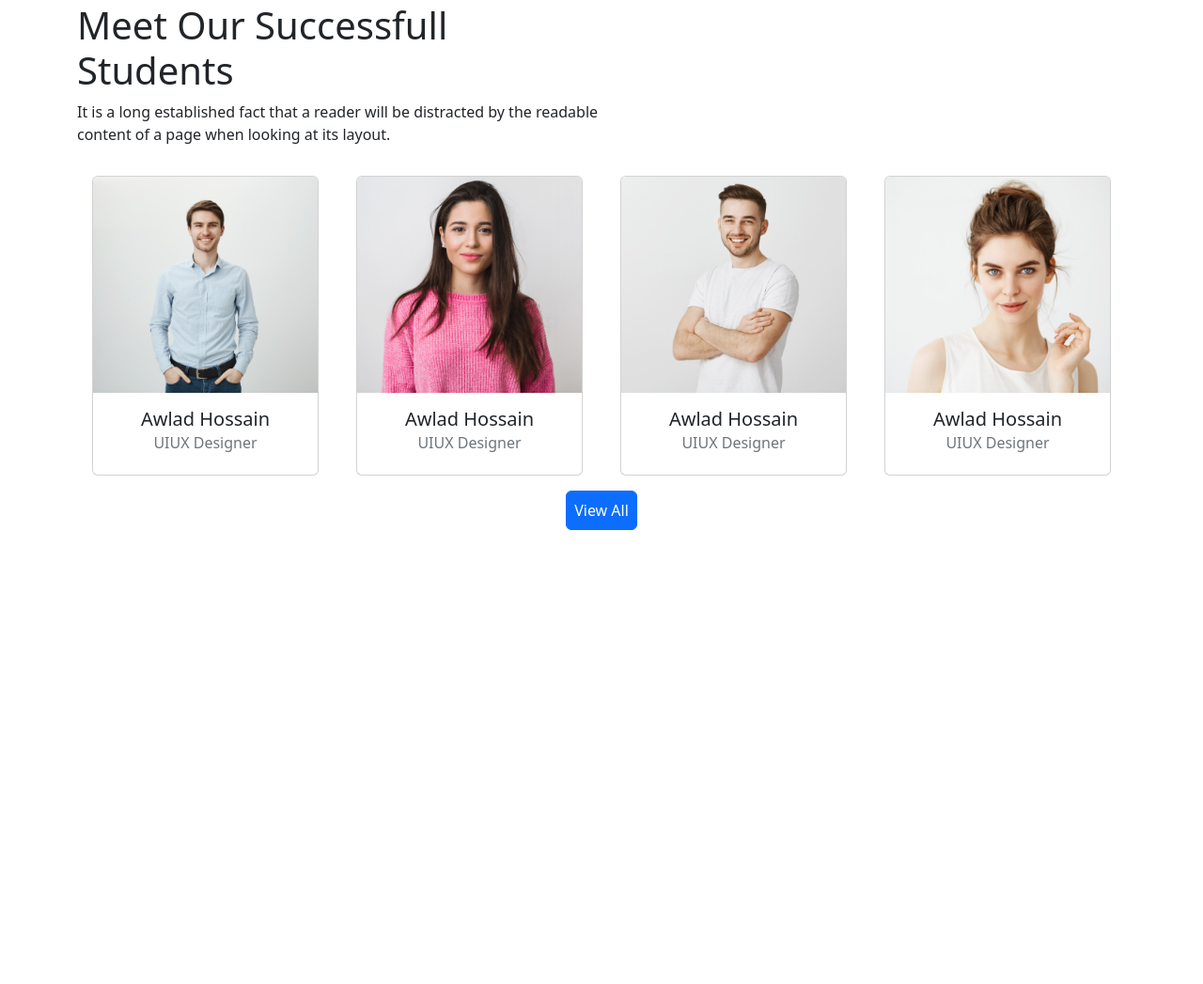
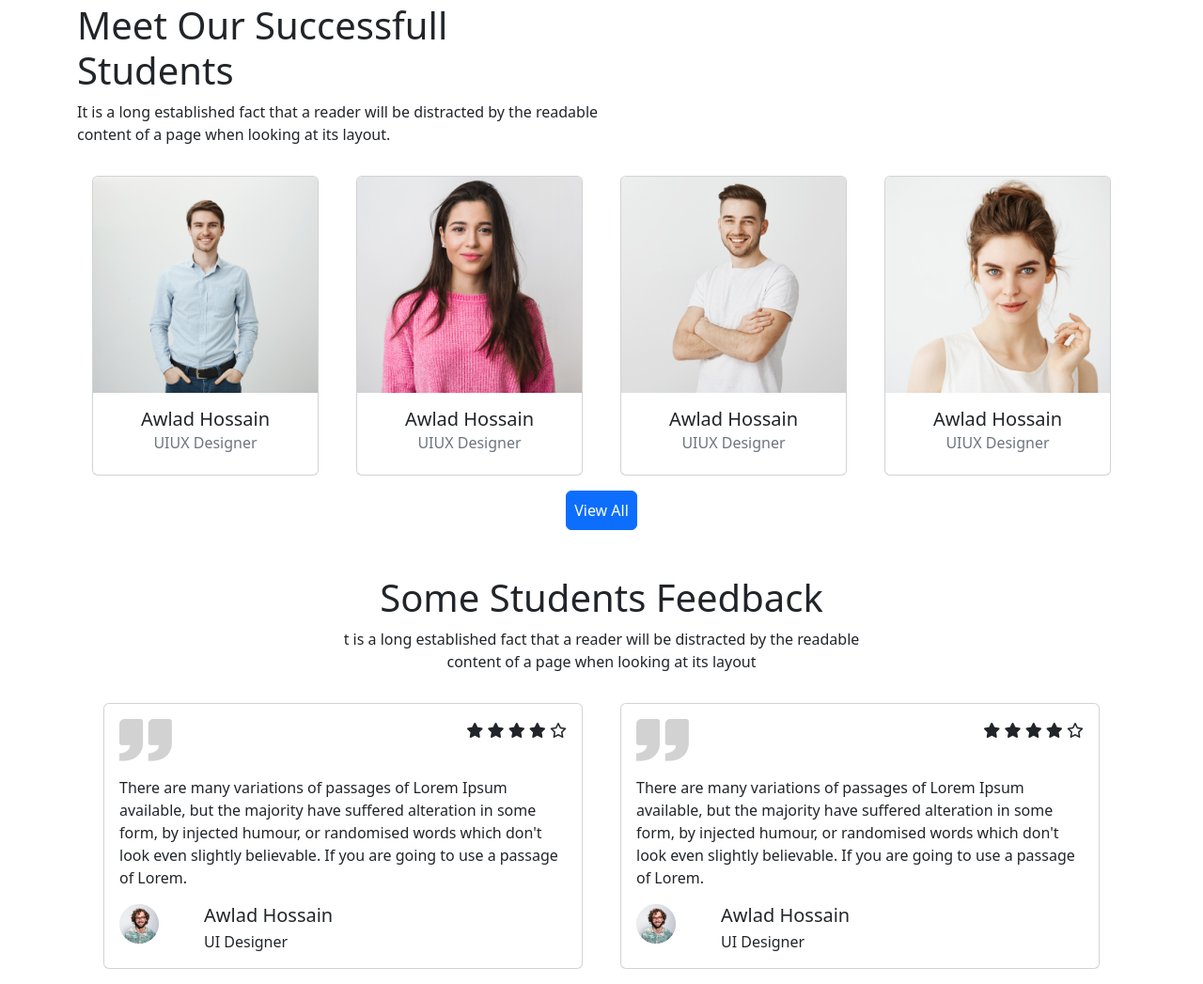
Before and after one commit to muhib95/udemy, a plain HTML site: page index.html in a window 1280 px wide. Shown: the part 2294-3341 px from the top of the page at 94% size. Before the commit the page ends 2858 px from the top, so only its background shows below. Drawn offline with nearby package versions, Linux system fonts and the light colour scheme.

Commit message:
student feed back

```diff
--- a/index.html
+++ b/index.html
@@ -6,6 +6,7 @@
   <meta name="viewport" content="width=device-width, initial-scale=1.0">
   <title>Udemy</title>
   <link rel="shortcut icon" href="images/company/fav.png" type="image/x-icon">
+  <script src="https://kit.fontawesome.com/2e8b5ee217.js" crossorigin="anonymous"></script>
 <!-- CSS only -->
 <link href="https://cdn.jsdelivr.net/npm/bootstrap@5.2.0/dist/css/bootstrap.min.css" rel="stylesheet" integrity="sha384-gH2yIJqKdNHPEq0n4Mqa/HGKIhSkIHeL5AyhkYV8i59U5AR6csBvApHHNl/vI1Bx" crossorigin="anonymous">
 <link rel="stylesheet" href="style.css">
@@ -328,10 +329,95 @@
     </div>
 
   </section>
-  <section class="w-50 m-auto">
+  <section class="w-50 m-auto mb-5">
     <div class="d-flex flex-column align-items-center">
       <a class="btn btn-primary p-2" href="#">View All</a>
 
+    </div>
+
+  </section>
+  <!-- Students Feedback here... -->
+  <section class="w-50 m-auto">
+    <div class="d-flex flex-column align-items-center">
+      <h1 class="text-center">Some Students Feedback</h1>
+      <p class="text-center" >t is a long established fact that a reader will be distracted by the readable
+        content of a page when looking at its layout</p>
+    </div>
+
+  </section>
+  <section>
+    <div class="container">
+      <div class="row g-2">
+        <div class="col-lg-6">
+          <div class="p-3">
+            <div class="card">
+              <div class="card-body">
+                <div class="d-flex justify-content-between mb-3">
+                  <div>
+                    <img src="images/comma.png" alt="">
+                  </div>
+                  <div>
+                    <i class="fa-solid fa-star"></i>
+                    <i class="fa-solid fa-star"></i>
+                    <i class="fa-solid fa-star"></i>
+                    <i class="fa-solid fa-star"></i>
+                    <i class="fa-regular fa-star"></i>
+                  </div>
+                </div>
+                <p class="card-text">There are many variations of passages of Lorem Ipsum available, but
+                  the majority have suffered alteration in some form, by injected
+                  humour, or randomised words which don't look even slightly
+                  believable. If you are going to use a passage of Lorem.</p>
+                <div>
+                  <div class="d-flex mt-3">
+                    <div class="me-5">
+                      <img src="images/student/student-5.png" alt="">
+                    </div>
+                    <div>
+                      <h5 class="card-title">Awlad Hossain</h5>
+                      <p class="card-subtitle">UI Designer</p>
+                    </div>
+                  </div>
+                </div>
+              </div>
+            </div>
+          </div>
+        </div>
+        <div class="col-lg-6">
+          <div class="p-3"> <div class="card">
+            <div class="card-body">
+              <div class="d-flex justify-content-between mb-3">
+                <div>
+                  <img src="images/comma.png" alt="">
+                </div>
+                <div>
+                  <i class="fa-solid fa-star"></i>
+                  <i class="fa-solid fa-star"></i>
+                  <i class="fa-solid fa-star"></i>
+                  <i class="fa-solid fa-star"></i>
+                  <i class="fa-regular fa-star"></i>
+                </div>
+              </div>
+              <p class="card-text">There are many variations of passages of Lorem Ipsum available, but
+                the majority have suffered alteration in some form, by injected
+                humour, or randomised words which don't look even slightly
+                believable. If you are going to use a passage of Lorem.</p>
+              <div>
+                <div class="d-flex mt-3">
+                  <div class="me-5">
+                    <img src="images/student/student-5.png" alt="">
+                  </div>
+                  <div>
+                    <h5 class="card-title">Awlad Hossain</h5>
+                    <p class="card-subtitle ">UI Designer</p>
+                  </div>
+                </div>
+              </div>
+            </div>
+          </div></div>
+        </div>
+
+      </div>
     </div>
 
   </section>
```
